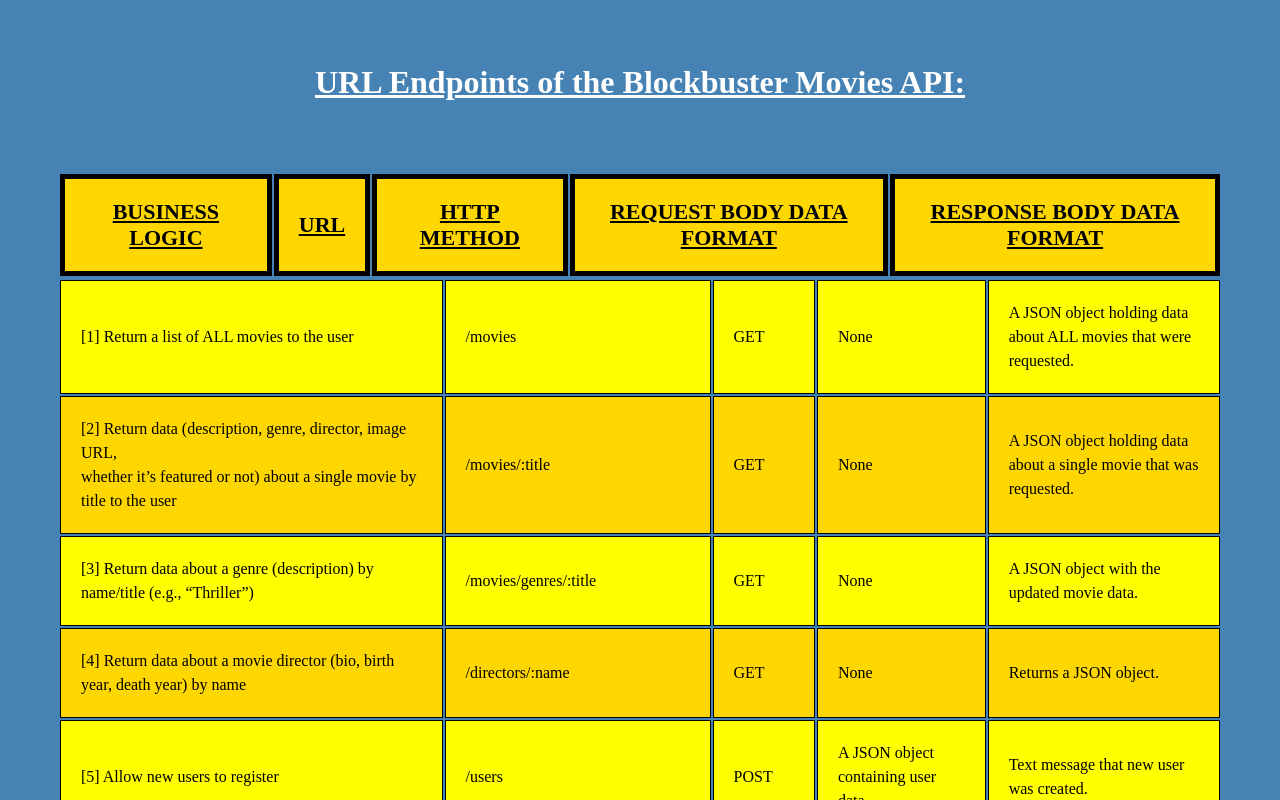
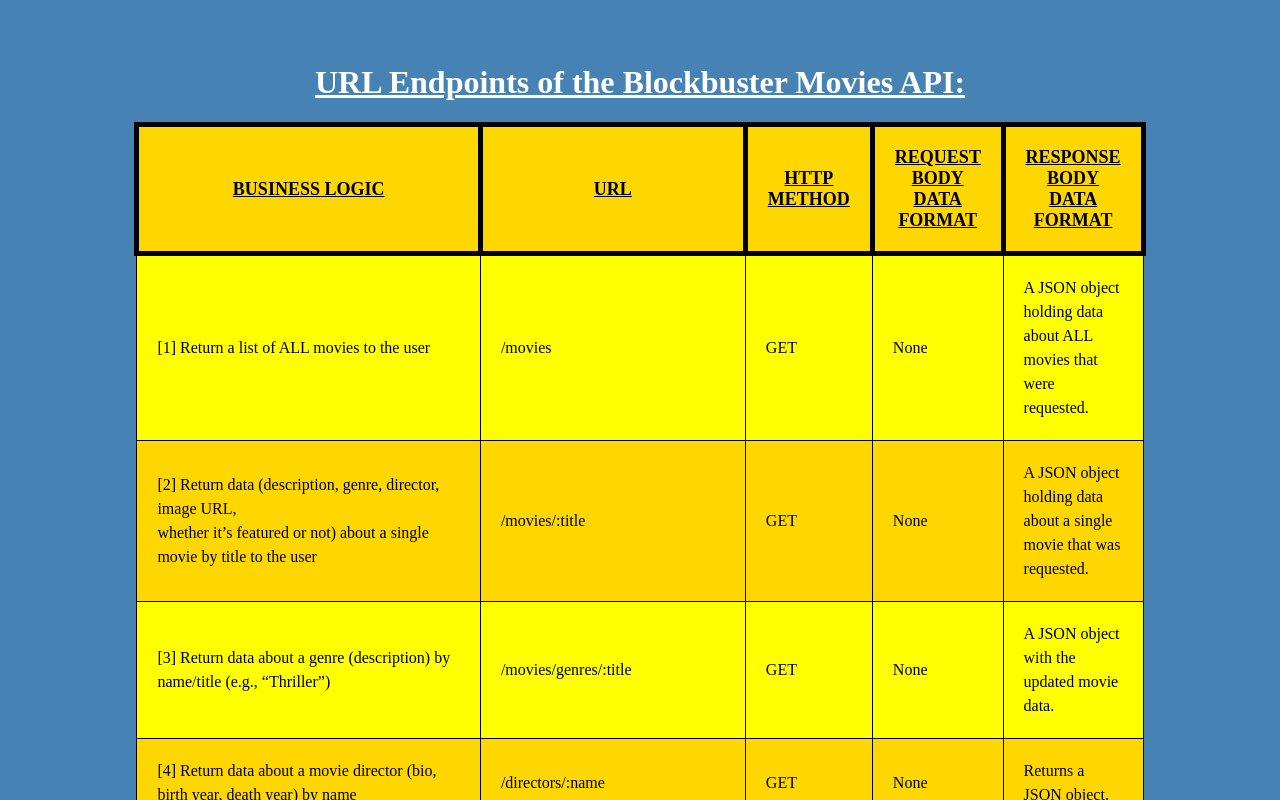
Before and after one commit to koola123/myBlockbusters_api, a website: page public/documentation.html in a window 1280 px wide. Shown: the part 1520-2320 px from the top of the page. Drawn offline with Linux system fonts and the light colour scheme.

```diff
--- a/public/documentation.html
+++ b/public/documentation.html
@@ -45,9 +45,9 @@
   }
 
   table {
-      display: flex;
-      flex-direction: column;
-      /* border-collapse: collapse; */
+      max-width: 80%;
+      margin: 0 auto;
+      border-collapse: collapse;
       padding: 50px;
       overflow-x: auto;
   }
@@ -57,7 +57,8 @@
   }
 
   th {
-      font-size: 22px;
+      width: 100%;
+      font-size: 18px;
       text-transform: uppercase;
       padding: 20px;
       text-decoration: underline;
```
Also changed, not shown: index.js (line endings or trailing spaces).
